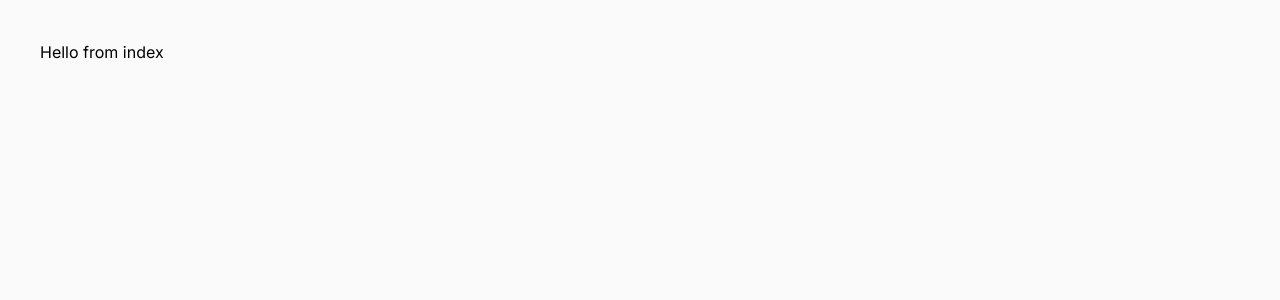
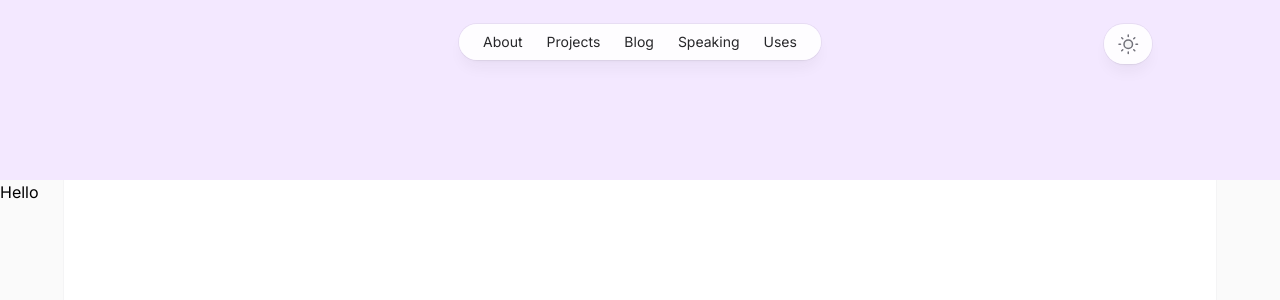
Before and after one commit to alfredomtzrmz/personal-website-nuxt3, a Nuxt app: page / in a window 1280 px wide. Shown: the top 300 px of the page. Built offline with nearby package versions, Linux system fonts and the light colour scheme.

Commit message:
Add eslint, prettier config.

```diff
--- a/app.vue
+++ b/app.vue
@@ -1,5 +1,5 @@
 <template>
-  <div class="bg-zinc-50 dark:bg-black transition-colors duration-100 font-inter">
-    <NuxtPage/>
+  <div class="flex h-full flex-col">
+    <NuxtPage />
   </div>
 </template>
--- /dev/null
+++ b/components/Nav/Navbar.vue
@@ -0,0 +1,125 @@
+<template>
+  <div class="sticky top-0 z-10 h-16 pt-6">
+    <div class="sm:px-8 w-full">
+      <div class="mx-auto max-w-7xl lg:px-8">
+        <div class="relative px-4 sm:px-8 lg:px-12">
+          <div class="mx-auto max-w-2xl lg:max-w-5xl">
+            <div class="relative flex gap-4">
+              <div class="flex flex-1"></div>
+              <!-- Container menus -->
+              <div class="flex flex-1 justify-end md:justify-center">
+                <!-- Menu Mobile -->
+                <div class="pointer-events-auto md:hidden">
+                  <button
+                    class="group flex items-center rounded-full bg-white/90 px-4 py-2 text-sm font-medium text-zinc-800 shadow-lg shadow-zinc-800/5 ring-1 ring-zinc-900/5 backdrop-blur dark:bg-zinc-800/90 dark:text-zinc-200 dark:ring-white/10 dark:hover:ring-white/20"
+                    type="button"
+                    aria-expanded="false"
+                    data-headlessui-state=""
+                  >
+                    Menu
+                    <svg
+                      viewBox="0 0 8 6"
+                      aria-hidden="true"
+                      class="ml-3 h-auto w-2 stroke-zinc-500 group-hover:stroke-zinc-700 dark:group-hover:stroke-zinc-400"
+                    >
+                      <path
+                        d="M1.75 1.75 4 4.25l2.25-2.5"
+                        fill="none"
+                        stroke-width="1.5"
+                        stroke-linecap="round"
+                        stroke-linejoin="round"
+                      ></path>
+                    </svg>
+                  </button>
+                </div>
+                <!-- Menu desktop -->
+                <nav class="pointer-events-auto hidden md:block">
+                  <ul
+                    class="flex rounded-full bg-white/90 px-3 text-sm font-medium text-zinc-800 shadow-lg shadow-zinc-800/5 ring-1 ring-zinc-900/5 backdrop-blur dark:bg-zinc-800/90 dark:text-zinc-200 dark:ring-white/10"
+                  >
+                    <li>
+                      <a
+                        class="relative block px-3 py-2 transition hover:text-teal-500 dark:hover:text-teal-400"
+                        href="/about"
+                        >About</a
+                      >
+                    </li>
+                    <li>
+                      <a
+                        class="relative block px-3 py-2 transition hover:text-teal-500 dark:hover:text-teal-400"
+                        href="/projects"
+                        >Projects</a
+                      >
+                    </li>
+                    <li>
+                      <a
+                        class="relative block px-3 py-2 transition hover:text-teal-500 dark:hover:text-teal-400"
+                        href="/articles"
+                        >Blog</a
+                      >
+                    </li>
+
+                    <li>
+                      <a
+                        class="relative block px-3 py-2 transition hover:text-teal-500 dark:hover:text-teal-400"
+                        href="/speaking"
+                        >Speaking</a
+                      >
+                    </li>
+                    <li>
+                      <a
+                        class="relative block px-3 py-2 transition hover:text-teal-500 dark:hover:text-teal-400"
+                        href="/uses"
+                        >Uses</a
+                      >
+                    </li>
+                  </ul>
+                </nav>
+              </div>
+              <div class="flex justify-end md:flex-1">
+                <div class="pointer-events-auto">
+                  <button
+                    type="button"
+                    aria-label="Toggle dark mode"
+                    class="group rounded-full bg-white/90 px-3 py-2 shadow-lg shadow-zinc-800/5 ring-1 ring-zinc-900/5 backdrop-blur transition dark:bg-zinc-800/90 dark:ring-white/10 dark:hover:ring-white/20"
+                  >
+                    <svg
+                      viewBox="0 0 24 24"
+                      stroke-width="1.5"
+                      stroke-linecap="round"
+                      stroke-linejoin="round"
+                      aria-hidden="true"
+                      class="h-6 w-6 fill-zinc-100 stroke-zinc-500 transition group-hover:fill-zinc-200 group-hover:stroke-zinc-700 dark:hidden [@media(prefers-color-scheme:dark)]:fill-teal-50 [@media(prefers-color-scheme:dark)]:stroke-teal-500 [@media(prefers-color-scheme:dark)]:group-hover:fill-teal-50 [@media(prefers-color-scheme:dark)]:group-hover:stroke-teal-600"
+                    >
+                      <path
+                        d="M8 12.25A4.25 4.25 0 0 1 12.25 8v0a4.25 4.25 0 0 1 4.25 4.25v0a4.25 4.25 0 0 1-4.25 4.25v0A4.25 4.25 0 0 1 8 12.25v0Z"
+                      ></path>
+                      <path
+                        d="M12.25 3v1.5M21.5 12.25H20M18.791 18.791l-1.06-1.06M18.791 5.709l-1.06 1.06M12.25 20v1.5M4.5 12.25H3M6.77 6.77 5.709 5.709M6.77 17.73l-1.061 1.061"
+                        fill="none"
+                      ></path>
+                    </svg>
+                    <svg
+                      viewBox="0 0 24 24"
+                      aria-hidden="true"
+                      class="hidden h-6 w-6 fill-zinc-700 stroke-zinc-500 transition dark:block [@media(prefers-color-scheme:dark)]:group-hover:stroke-zinc-400 [@media_not_(prefers-color-scheme:dark)]:fill-teal-400/10 [@media_not_(prefers-color-scheme:dark)]:stroke-teal-500"
+                    >
+                      <path
+                        d="M17.25 16.22a6.937 6.937 0 0 1-9.47-9.47 7.451 7.451 0 1 0 9.47 9.47ZM12.75 7C17 7 17 2.75 17 2.75S17 7 21.25 7C17 7 17 11.25 17 11.25S17 7 12.75 7Z"
+                        stroke-width="1.5"
+                        stroke-linecap="round"
+                        stroke-linejoin="round"
+                      ></path>
+                    </svg>
+                  </button>
+                </div>
+              </div>
+            </div>
+          </div>
+        </div>
+      </div>
+    </div>
+  </div>
+</template>
+
+<script lang="ts" setup></script>
--- /dev/null
+++ b/components/Nav/TheHeader.vue
@@ -0,0 +1,7 @@
+<template>
+  <header class="relative z-50 flex flex-col h-[180px] bg-purple-100">
+    <Navbar />
+  </header>
+</template>
+
+<script lang="ts" setup></script>
--- a/nuxt.config.ts
+++ b/nuxt.config.ts
@@ -3,48 +3,55 @@ export default defineNuxtConfig({
   app: {
     head: {
       htmlAttrs: {
-        lang: 'es-MX'
+        lang: 'es-MX',
       },
       meta: [
         {
-          charset: 'utf-8'
+          charset: 'utf-8',
         },
         {
           name: 'viewport',
-          content: 'width=device-width, initial-scale=1'
+          content: 'width=device-width, initial-scale=1',
         },
         {
           name: 'description',
-          content: ''
-        }
+          content: '',
+        },
       ],
       title: 'Isidro Martínez | Software Developer',
       bodyAttrs: {
-        class: 'antialiased font-inter overflow-y-auto h-full'
+        class:
+          'antialiased font-inter bg-zinc-50 dark:bg-black transition-colors duration-100',
       },
-    }
+    },
   },
   modules: [
     '@nuxtjs/tailwindcss',
     '@nuxtjs/color-mode',
     '@nuxtjs/google-fonts',
+    '@vueuse/nuxt',
     'nuxt-headlessui',
-    '@vueuse/nuxt',
+  ],
+  components: [
+    {
+      path: '~/components',
+      pathPrefix: false,
+    },
   ],
   colorMode: {
-    classSuffix: ''
+    classSuffix: '',
   },
   googleFonts: {
     families: {
       Inter: {
-        wght: [100, 200, 300, 400, 500, 600, 700, 800, 900]
+        wght: [100, 200, 300, 400, 500, 600, 700, 800, 900],
       },
       'DM+Sans': {
-        wght: [100, 200, 300, 400, 500, 600, 700, 800, 900]
-      }
+        wght: [100, 200, 300, 400, 500, 600, 700, 800, 900],
+      },
     },
   },
   headlessui: {
-    prefix: 'Headless'
-  }
+    prefix: 'Headless',
+  },
 })
--- a/pages/index.vue
+++ b/pages/index.vue
@@ -1,11 +1,18 @@
 <template>
-  <div class="min-h-screen w-full p-10">
-    Hello from index
+  <div class="flex h-full flex-col">
+    <!--    Center div-->
+    <div class="fixed inset-0 flex justify-center sm:px-8">
+      <div class="flex w-full max-w-7xl lg:px-8">
+        <div
+          class="w-full bg-white ring-1 ring-zinc-100 dark:bg-zinc-900 dark:ring-zinc-300/20"
+        ></div>
+      </div>
+    </div>
+    <!--    Header and main content-->
+    <div class="relative">
+      <TheHeader />
+      <main>Hello</main>
+    </div>
   </div>
 </template>
-
-<script>
-export default {
-  name: "index"
-}
-</script>
+<script lang="ts" setup></script>
--- a/tailwind.config.js
+++ b/tailwind.config.js
@@ -1,4 +1,16 @@
 module.exports = {
+    content: [
+        'components/**/*.{vue,js,ts}',
+        'layouts/**/*.vue',
+        'pages/**/*.vue',
+        'composables/**/*.{js,ts}',
+        'plugins/**/*.{js,ts}',
+        'App.{js,ts,vue}',
+        'app.{js,ts,vue}',
+        'Error.{js,ts,vue}',
+        'error.{js,ts,vue}',
+        'nuxt.config.{js,ts}'
+    ],
     darkMode: 'class',
     theme: {
         extend: {
```
Also changed, not shown: package.json (+11 -3 lines), .eslintrc.js, .prettierrc.js (added), 1 other file (tests, documents, lock files or other folders).
